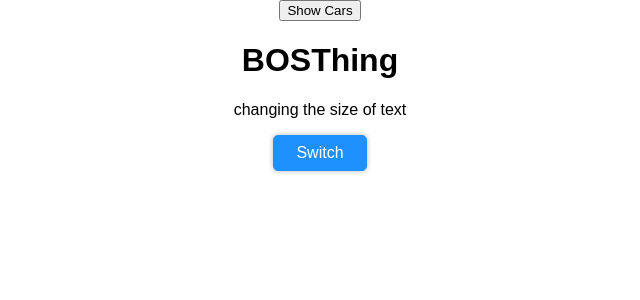
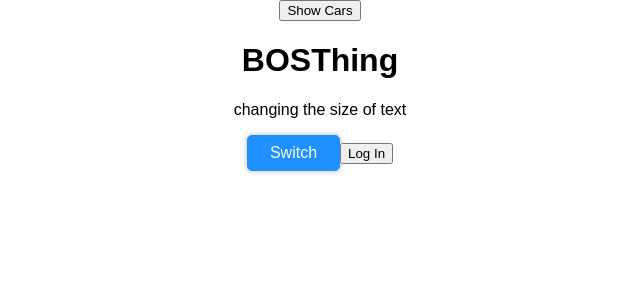
Before and after one commit to Aum-S2/React-Ls-In-Progress, a React app: page / in a window 1280 px wide. Shown: the top 300 px of the page, without its empty margins (320-960 px from the left). Built offline with nearby package versions, Linux system fonts and the light colour scheme.

Commit message:
add button for login

```diff
--- a/src/components/Cockpit/Cockpit.js
+++ b/src/components/Cockpit/Cockpit.js
@@ -23,6 +23,7 @@ const Cockpit = (props) => {
       <button
         className={btnClass}
         onClick={props.clicked}>Switch</button>
+      <button onClick={props.login}>Log In</button>
       </Aux>
   );
 };
```
